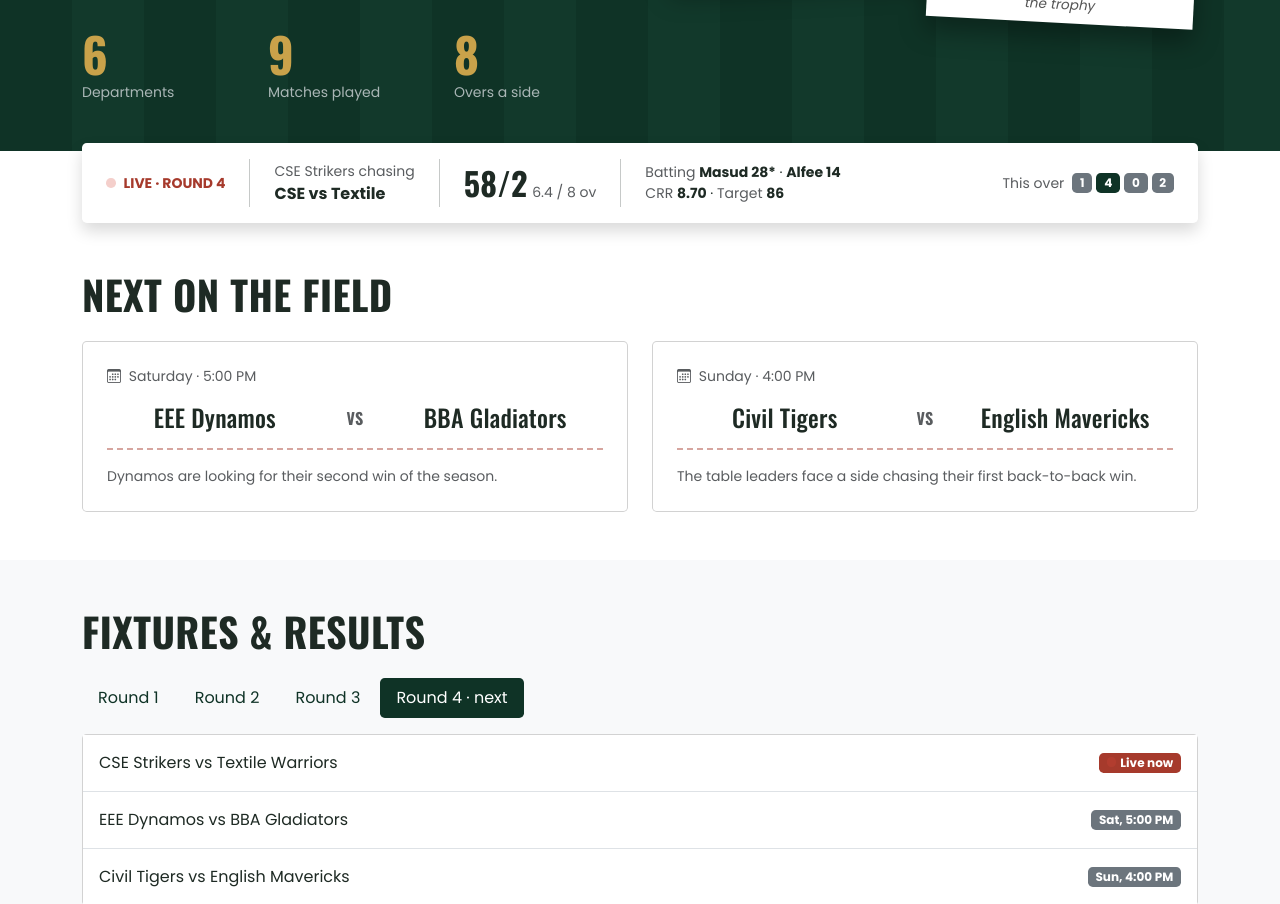
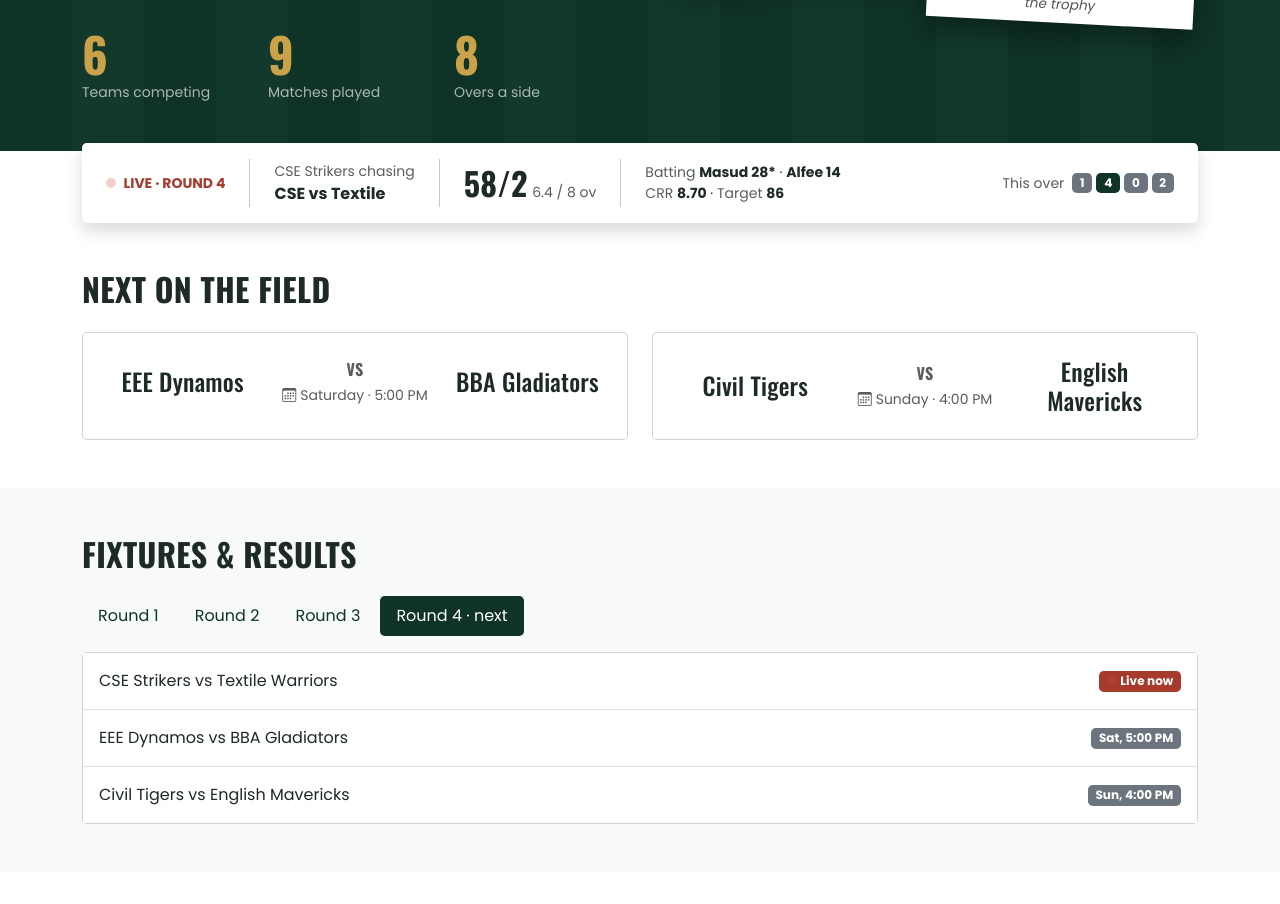
Before and after one commit to masud5009/uu-html-css, a plain HTML site: page index.html in a window 1280 px wide. Shown: the part 545-1449 px from the top of the page. Drawn offline with nearby package versions, Linux system fonts and the light colour scheme.

Commit message:
Update headings to reflect teams instead of departments across multiple pages

```diff
--- a/index.html
+++ b/index.html
@@ -45,7 +45,7 @@
             <div class="container pt-lg-5 pb-5 mb-5">
                 <div class="row align-items-center g-5">
                     <div class="col-lg-6" data-aos="fade-up">
-                        <h1 class="display-3 mb-4">Six departments. <em class="text-brass">One trophy.</em></h1>
+                        <h1 class="display-3 mb-4">Six teams. <em class="text-brass">One trophy.</em></h1>
                         <p class="lead text-body-secondary mb-4">The Uttara University Premier League is our annual inter-department tournament. Follow every department, match and point from the first ball to the final.</p>
                         <div class="d-flex flex-wrap gap-2 mb-5">
                             <a class="btn btn-brass btn-lg" href="#fixtures">See fixtures</a>
@@ -53,7 +53,7 @@
                         </div>
                         <dl class="row text-center text-sm-start mb-0">
                             <div class="col-4 d-flex flex-column-reverse">
-                                <dt class="small fw-normal text-body-secondary">Departments</dt>
+                                <dt class="small fw-normal text-body-secondary">Teams competing</dt>
                                 <dd class="font-display display-5 text-brass mb-0" data-count="6">6</dd>
                             </div>
                             <div class="col-4 d-flex flex-column-reverse">
@@ -116,33 +116,33 @@
         <!-- Next up -->
         <section class="py-5">
             <div class="container">
-                <h2 class="fs-1 mb-4" data-aos="fade-up">Next on the field</h2>
+                <h2 class="fs-2 mb-4" data-aos="fade-up">Next on the field</h2>
                 <div class="row g-4">
                     <div class="col-md-6" data-aos="fade-up">
                         <article class="card h-100">
                             <div class="card-body p-4">
-                                <p class="small text-body-secondary mb-3"><i class="bi bi-calendar3 me-1"></i> Saturday &middot; 5:00 PM</p>
                                 <div class="row align-items-center text-center">
                                     <div class="col"><h3 class="h4 mb-0">EEE Dynamos</h3></div>
-                                    <div class="col-auto font-display text-uppercase text-body-secondary">vs</div>
+                                    <div class="col-auto">
+                                        <div class="font-display text-uppercase text-body-secondary">vs</div>
+                                        <p class="small text-body-secondary mb-0 mt-1"><i class="bi bi-calendar3 me-1"></i>Saturday &middot; 5:00 PM</p>
+                                    </div>
                                     <div class="col"><h3 class="h4 mb-0">BBA Gladiators</h3></div>
                                 </div>
-                                <hr class="stitch">
-                                <p class="small text-body-secondary mb-0">Dynamos are looking for their second win of the season.</p>
                             </div>
                         </article>
                     </div>
                     <div class="col-md-6" data-aos="fade-up" data-aos-delay="120">
                         <article class="card h-100">
                             <div class="card-body p-4">
-                                <p class="small text-body-secondary mb-3"><i class="bi bi-calendar3 me-1"></i> Sunday &middot; 4:00 PM</p>
                                 <div class="row align-items-center text-center">
                                     <div class="col"><h3 class="h4 mb-0">Civil Tigers</h3></div>
-                                    <div class="col-auto font-display text-uppercase text-body-secondary">vs</div>
+                                    <div class="col-auto">
+                                        <div class="font-display text-uppercase text-body-secondary">vs</div>
+                                        <p class="small text-body-secondary mb-0 mt-1"><i class="bi bi-calendar3 me-1"></i>Sunday &middot; 4:00 PM</p>
+                                    </div>
                                     <div class="col"><h3 class="h4 mb-0">English Mavericks</h3></div>
                                 </div>
-                                <hr class="stitch">
-                                <p class="small text-body-secondary mb-0">The table leaders face a side chasing their first back-to-back win.</p>
                             </div>
                         </article>
                     </div>
@@ -153,7 +153,7 @@
         <!-- Fixtures & results -->
         <section class="py-5 bg-body-tertiary" id="fixtures">
             <div class="container">
-                <h2 class="fs-1 mb-4" data-aos="fade-up">Fixtures &amp; results</h2>
+                <h2 class="fs-2 mb-4" data-aos="fade-up">Fixtures &amp; results</h2>
 
                 <ul class="nav nav-pills gap-1 mb-3" role="tablist">
                     <li class="nav-item" role="presentation"><button class="nav-link" data-bs-toggle="pill" data-bs-target="#r1" type="button" role="tab">Round 1</button></li>
@@ -198,7 +198,7 @@
         <!-- Points table -->
         <section class="py-5" id="standings">
             <div class="container">
-                <h2 class="fs-1 mb-4" data-aos="fade-up">Points table</h2>
+                <h2 class="fs-2 mb-4" data-aos="fade-up">Points table</h2>
                 <div class="card" data-aos="fade-up">
                     <div class="table-responsive">
                         <table class="table table-hover align-middle mb-0">
@@ -256,7 +256,7 @@
         <section class="py-5 bg-body-tertiary">
             <div class="container">
                 <div class="d-flex flex-wrap justify-content-between align-items-end gap-2 mb-4" data-aos="fade-up">
-                    <h2 class="fs-1 mb-0">Meet the six departments</h2>
+                    <h2 class="fs-2 mb-0">Meet the six teams</h2>
                     <a href="teams.html" class="fw-semibold">See every captain and squad <i class="bi bi-arrow-right"></i></a>
                 </div>
                 <div class="row row-cols-1 row-cols-sm-2 row-cols-lg-3 g-4">
@@ -335,7 +335,7 @@
             <div class="container py-lg-3">
                 <div class="row align-items-end g-3 mb-5" data-aos="fade-up">
                     <div class="col-lg-8">
-                        <h2 class="fs-1 mb-0">Cricket, played on <em class="text-brass">campus terms</em></h2>
+                        <h2 class="fs-2 mb-0">Cricket, played on <em class="text-brass">campus terms</em></h2>
                     </div>
                     <div class="col-lg-4 text-lg-end">
                         <a class="btn btn-outline-light" href="rules.html">Read all eight rules</a>
@@ -368,7 +368,7 @@
         <section class="py-5">
             <div class="container">
                 <div class="d-flex flex-wrap justify-content-between align-items-end gap-2 mb-4" data-aos="fade-up">
-                    <h2 class="fs-1 mb-0">Moments from past seasons</h2>
+                    <h2 class="fs-2 mb-0">Moments from past seasons</h2>
                     <a href="gallery.html" class="fw-semibold">Open the full gallery <i class="bi bi-arrow-right"></i></a>
                 </div>
                 <div class="row g-4">
```
Also changed, not shown: about.html (+2 -2 lines), teams.html (+1 -1 lines).
